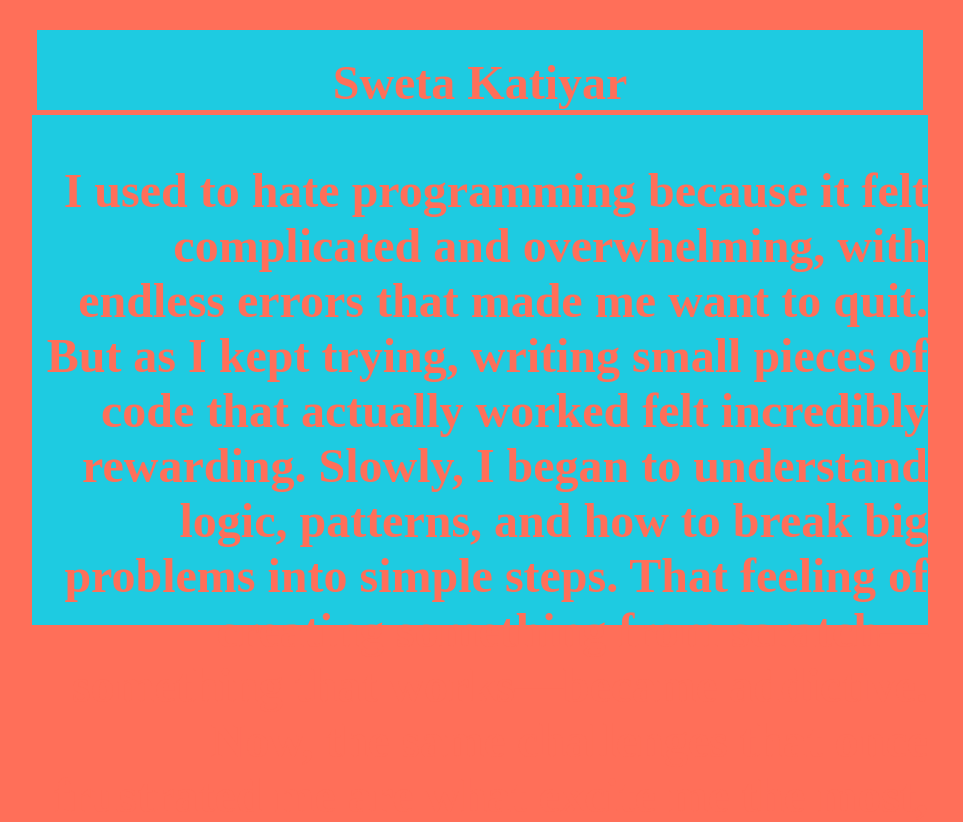
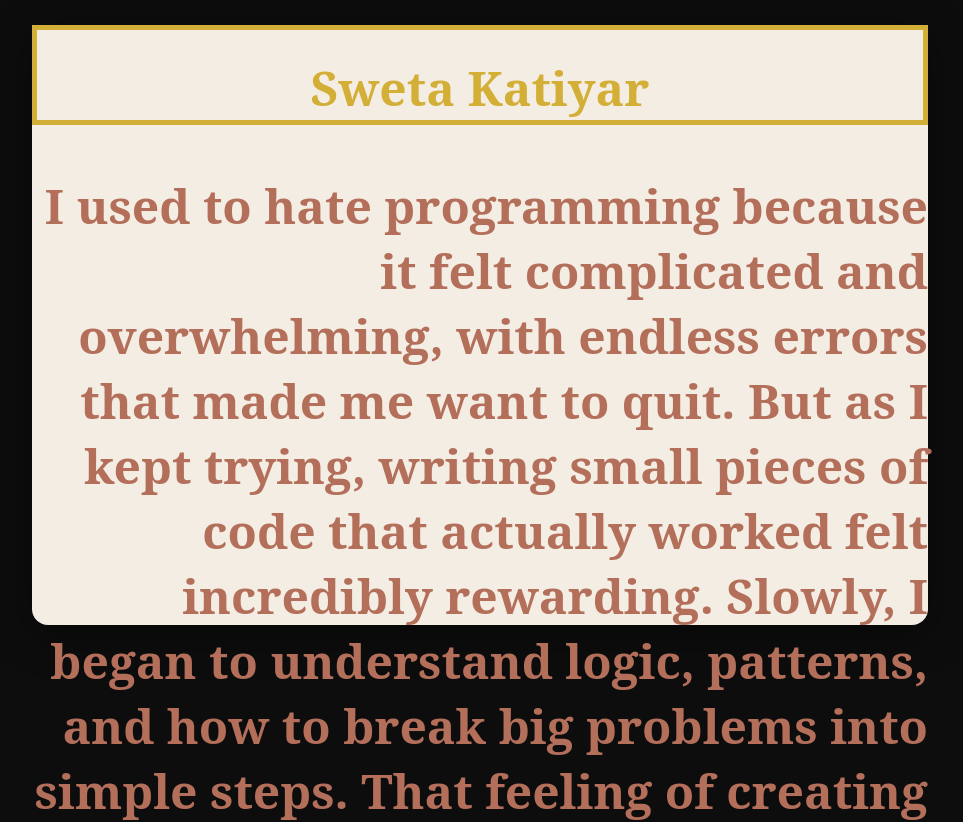
Before and after one commit to swetakatiyar-lgtm/mywebsite, a plain HTML site: page index.html in a window 1280 px wide. Shown: the top 822 px of the page, without its empty margins (160-1123 px from the left). Drawn offline with Linux system fonts and the light colour scheme.

Commit message:
Update index.css

```diff
--- a/index.css
+++ b/index.css
@@ -1,47 +1,49 @@
 body{
-    background-color: #FF6F59 ;
+    background-color: #0D0D0D;     /* deep premium black */
     margin: 0;
 }
+
 #main-div{
-    background: #1ecbe1 ;
+    background: #F4EDE3;          /* soft porcelain luxury tone */
     width: 70%;
     height: 600px;
     margin-left: 15%;
+    border-radius: 16px;          /* smooth premium curve */
+    box-shadow: 0 10px 40px rgba(0,0,0,0.4);   /* luxury shadow */
+}
 
-}
 #name{
-        color:#FF6F59;
+    color: #D4AF37;                /* champagne gold */
     text-align: center;
-        border: solid #FF6F59 5px;
+    border: solid #D4AF37 5px;
     margin-top: 25px;
     padding-top: 25px;
-        font: 'serif';
+    font-family: 'serif';
     font-size: 48px;
     font-weight: 700;
+}
 
-}
 hr{
     width: 90%;
     margin-left: 5%;
+    border: 1px solid #B46F5B;     /* copper rose */
 }
 
 h1{
-    color: #333333;
+    color: #0A9396;                /* luxury deep teal */
 }
 
 p {
   text-align: right;
-  color:#FF6F59;
-  /* margin-top: 5px;
-  padding-top: 5px; */
-  font: 'serif';
+  color: #B46F5B;                 /* copper rose premium text */
+  font-family: 'serif';
   font-size: 48px;
   font-weight: 700;
-
 }
 
 img {
-  float:left ;
+  float: left;
   margin-top: 5px;
   padding-top: 5px;
+  border-radius: 12px;            /* subtle round edges */
 }
```
Lines whose indentation alone changed are shown as unchanged.
